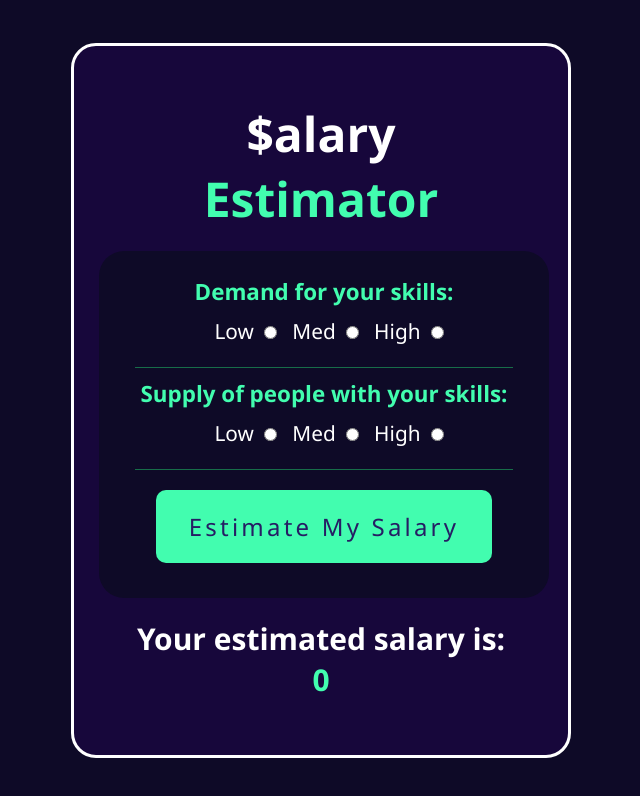
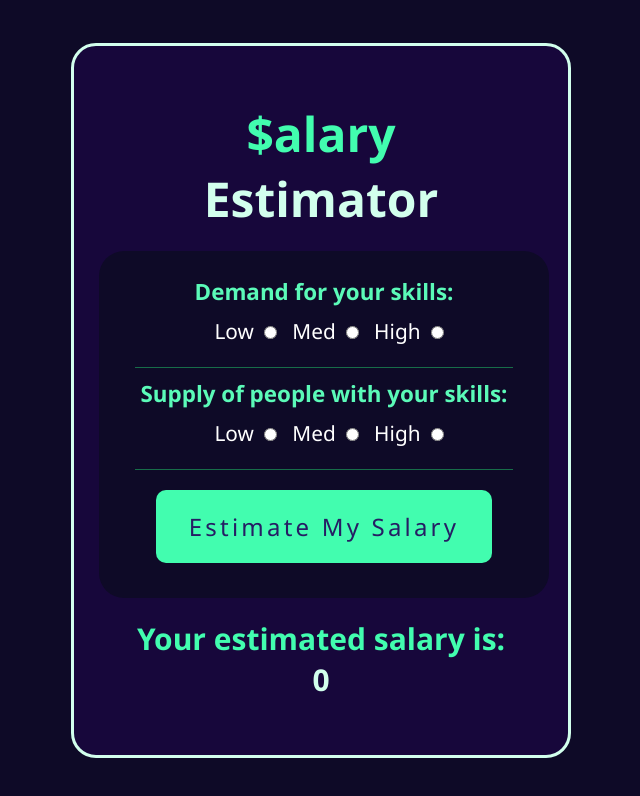
Before and after one commit to ThreeClubs/Salary-Estimator, a plain HTML site: page index.html in a window 1280 px wide. Shown: the whole page, without its empty margins (319-959 px from the left). Drawn offline with Linux system fonts and the light colour scheme.

Commit message:
Final Commit before Submit

```diff
--- a/styles.css
+++ b/styles.css
@@ -7,7 +7,7 @@
 
 em {
     font-style: normal;
-    color:rgb(66, 253, 175);
+    color:rgb(210, 255, 237);
 }
 
 body {
@@ -30,7 +30,7 @@ body {
     border-radius: 25px;
     margin: 0 auto;
     padding: 25px;
-    border: solid 3px #ffffff;
+    border: solid 3px rgb(210, 255, 237);
 }
 
 .formbox {
@@ -51,7 +51,7 @@ label, input, button {
 
 .input-hd {
     font-weight: 700;
-    color: rgb(66, 253, 175);
+    color: rgb(91, 250, 184);
     font-size: 1.4rem;
 
 }
@@ -65,11 +65,15 @@ button {
     color:rgb(38, 29, 100);
     letter-spacing: 0.2rem;
     padding: 20px 0;
-    width: 80%
+    width: 80%;
+    transition-duration: 400ms;
 }
 
 button:hover {
     background-color: rgb(128, 253, 201);
+    transform: translateY(-1px);
+    box-shadow: 0px 5px 3px 0px rgba(66, 253, 175, 0.55);
+    transition-duration: 200ms;
 }
 
 header, footer {
@@ -77,17 +81,19 @@ header, footer {
     padding: 10px;
     width: 400px;
     margin: 10px;
-    color: #ffffff;
+
 }
 
 header {
     margin-top: 20px;
     font-size: 1.5rem;
+    color:rgb(66, 253, 175);
 }
 
 footer {
     font-size: 1.25rem;
     margin-bottom: 20px;
+    color: rgb(66, 253, 175);
 }
 
 .radioDisplay {
```
